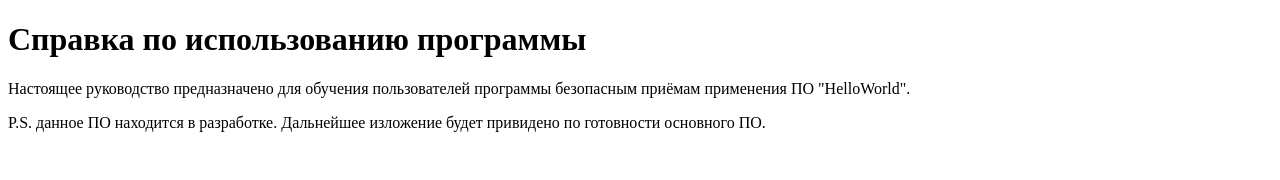
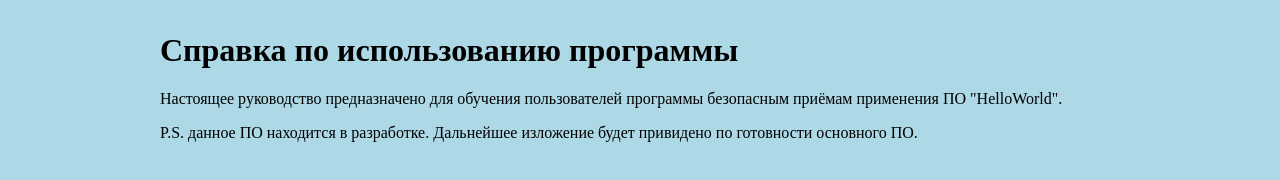
Before and after one commit to KateNaydina/CYRPO_LR2, a plain HTML site: page Hello/index.html in a window 1280 px wide. Drawn offline with Linux system fonts and the light colour scheme.

Commit message:
Настроили дизайн

```diff
--- a/Hello/index.html
+++ b/Hello/index.html
@@ -3,8 +3,9 @@
 <html lang="en" xmlns="http://www.w3.org/1999/xhtml">
 <head>
     <meta charset="utf-8" />
+    <meta name='viewport' content='width=device-width, initial-scale=1, shrink-to-fit=no'>
     <title>Справочная система</title>
-    <link type="text/css" href="style.css" />
+    <link href='style.css' rel='stylesheet' type='text/css' />
 </head>
 <body>
 <h1>Справка по использованию программы</h1>
--- a/Hello/style.css
+++ b/Hello/style.css
@@ -1,8 +1,11 @@
 body
 {
-    width: 50vw;
-    height: 50vh;
+    width: 60em;
+    height: 30em;
 
-    background-color:antiquewhite;
-    color:aquamarine;
+    background-color:lightblue;
+    color:black;
+
+    margin: 2em auto;
+    overflow:auto;
 }
```
